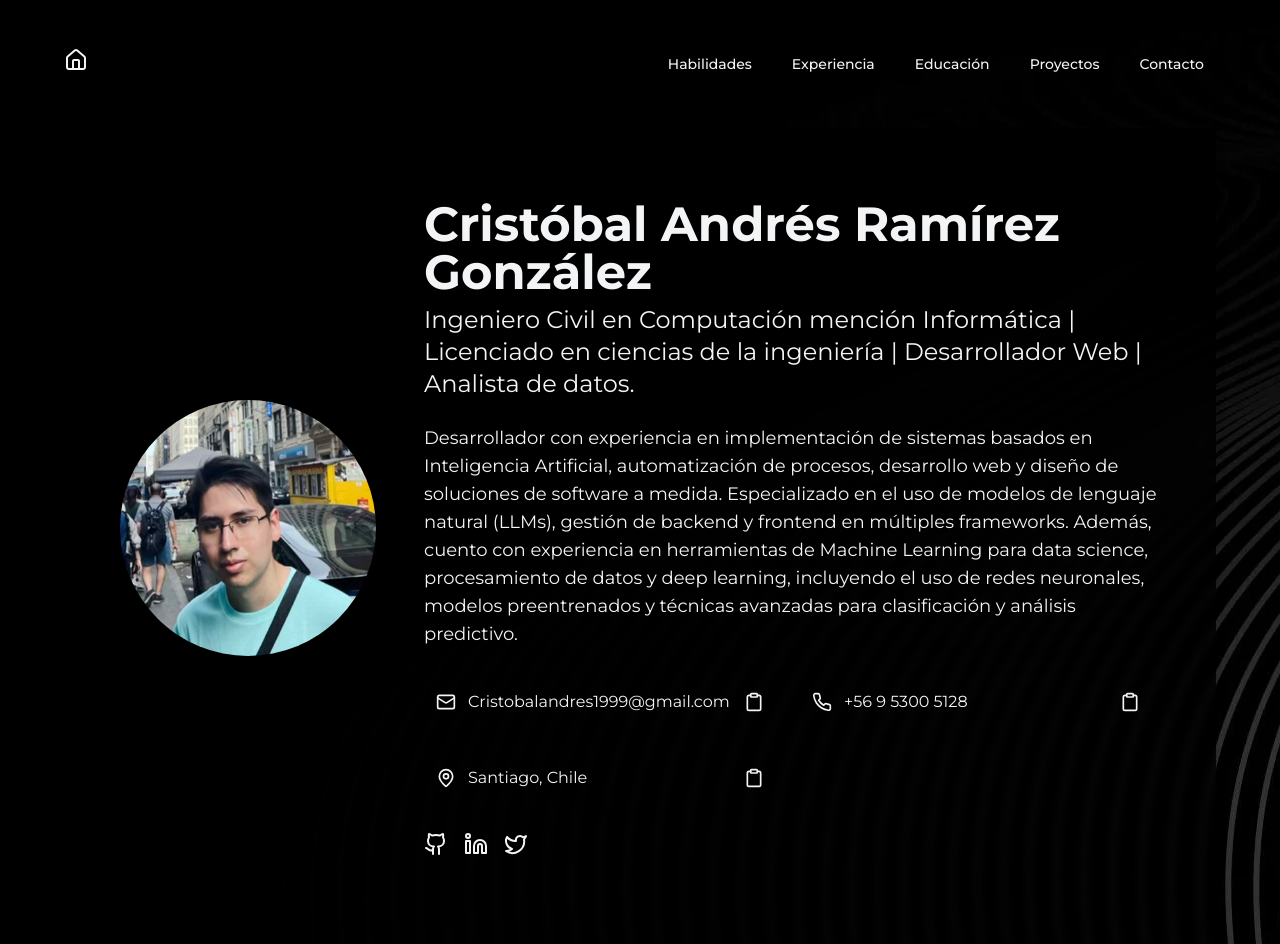
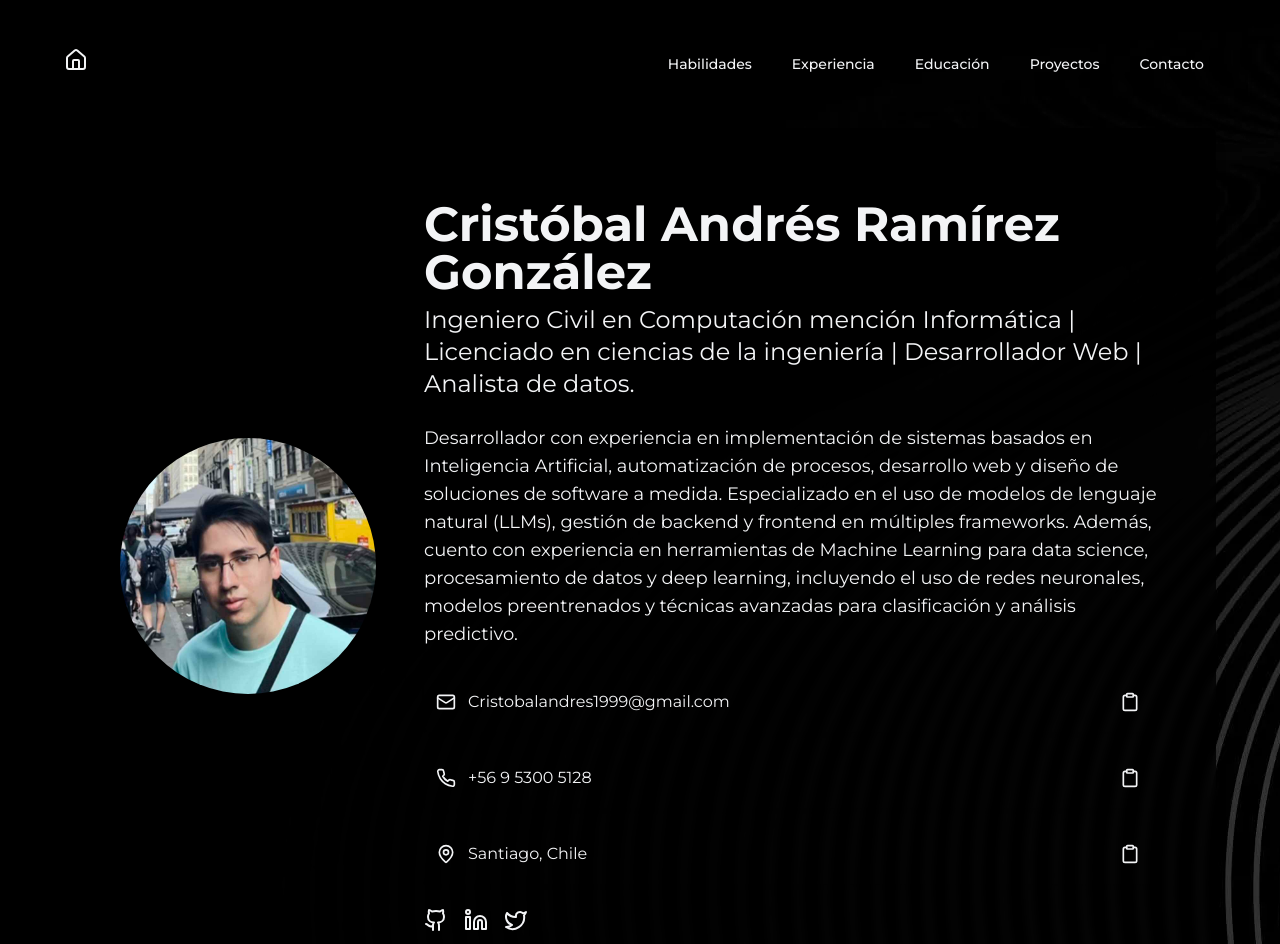
Before and after one commit to CristRamirezG/portfolio, a Next.js app: page / in a window 1280 px wide. Shown: the top 944 px of the page. Built offline with nearby package versions, Linux system fonts and the light colour scheme.

Commit message:
Update Hero.tsx

```diff
--- a/app/components/Hero.tsx
+++ b/app/components/Hero.tsx
@@ -63,7 +63,7 @@ export default function Hero({ copyToClipboard, copiedField }: HeroProps) {
           el uso de redes neuronales, modelos preentrenados y técnicas avanzadas
           para clasificación y análisis predictivo.
         </p>
-        <div className="grid grid-cols-1 md:grid-cols-2 gap-4">
+        <div className="grid ms:grid-cols-1 md:grid-cols-1 gap-4">
           {contactInfo.map((item, index) => (
             <div
               key={index}
```
